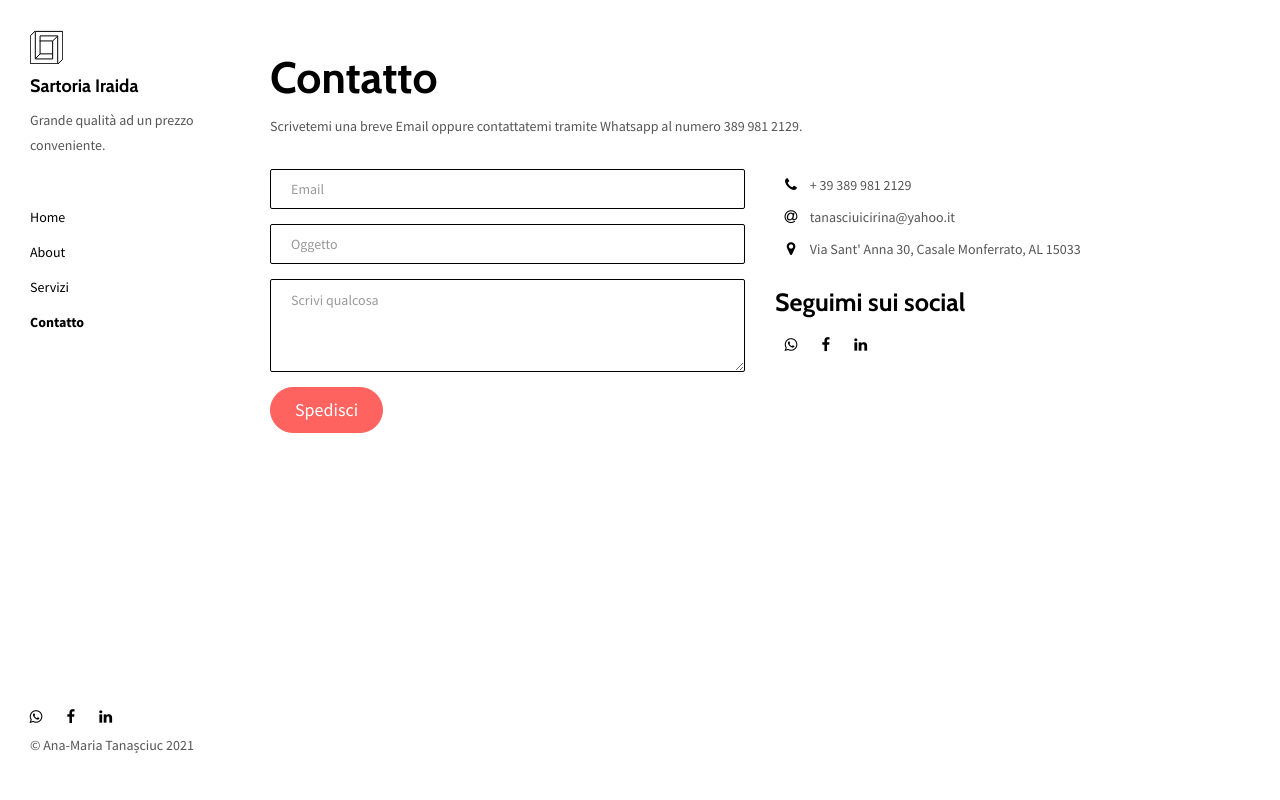
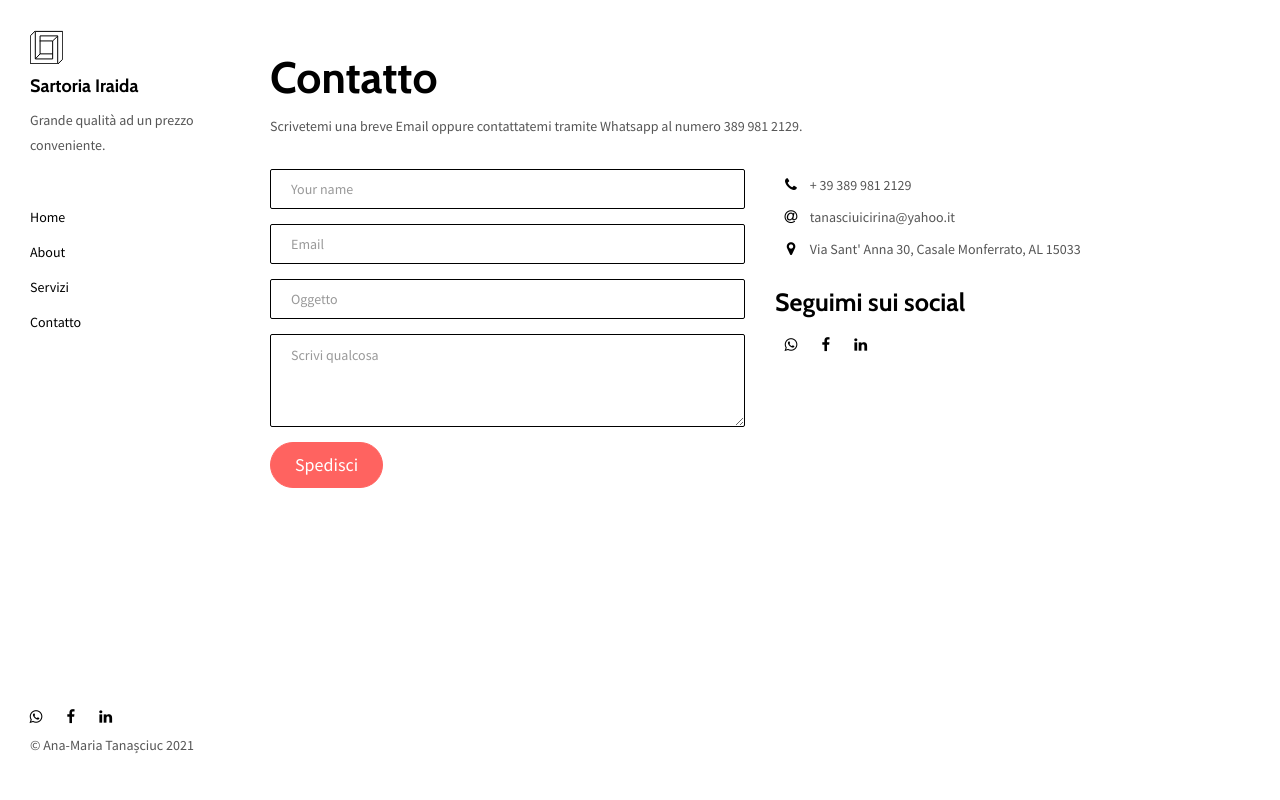
Before and after one commit to anasolomon/sartoriairaida, a plain HTML site: page contact.html in a window 1280 px wide. Drawn offline with nearby package versions, Linux system fonts and the light colour scheme.

Commit message:
Add files via upload

```diff
--- a/contact.html
+++ b/contact.html
@@ -19,7 +19,8 @@
 
   <title>Contatti</title>
 
-<link href="./main.82cfd66e.css" rel="stylesheet"></head>
+  <link href="./main.82cfd66e.css" rel="stylesheet">
+</head>
 
 <body>
 
@@ -57,8 +58,8 @@
             <a href="+393899812129" title="" class="fa-icon">
               <i class="fa fa-whatsapp"></i>
             </a>
-          <a href="https://www.facebook.com/Sartoria-Iraida-di-Casale-Monferrato-138156073413404/?ref=page_internal" title=""
-            class="fa-icon">
+            <a href="https://www.facebook.com/Sartoria-Iraida-di-Casale-Monferrato-138156073413404/?ref=page_internal"
+              title="" class="fa-icon">
               <i class="fa fa-facebook"></i>
             </a>
             <a href="https://www.linkedin.com/" title="" class="fa-icon">
@@ -80,17 +81,20 @@
           <p>Scrivetemi una breve Email oppure contattatemi tramite Whatsapp al numero 389 981 2129.</p>
         </div>
         <div class="section-container-spacer">
-       <form action="" class="reveal-content">
+          <form action="/send" method="POST" class="reveal-content">
             <div class="row">
               <div class="col-md-6">
                 <div class="form-group">
-                <input type="email" class="form-control" id="email" placeholder="Email">
+                  <input class="form-control" name="name" placeholder="Your name">
                 </div>
                 <div class="form-group">
-                <input type="text" class="form-control" id="subject" placeholder="Oggetto">
+                  <input type="email" class="form-control" name="email" placeholder="Email">
                 </div>
                 <div class="form-group">
-                <textarea class="form-control" rows="3" placeholder="Scrivi qualcosa"></textarea>
+                  <input class="form-control" name="subject" placeholder="Oggetto">
+                </div>
+                <div class="form-group">
+                  <textarea class="form-control" name="body" rows="3" placeholder="Scrivi qualcosa"></textarea>
                 </div>
                 <button type="submit" class="btn btn-primary btn-lg">Spedisci</button>
               </div>
@@ -112,14 +116,15 @@
                     <span class="fa-icon">
                       <i class="fa fa fa-map-marker" aria-hidden="true"></i>
                     </span>
-                  Via Sant' Anna 30,   Casale Monferrato, AL 15033
+                    Via Sant' Anna 30, Casale Monferrato, AL 15033
                   </li>
                 </ul>
                 <h3>Seguimi sui social</h3>
                 <a href="+393899812129" title="" class="fa-icon">
                   <i class="fa fa-whatsapp"></i>
                 </a>
-              <a href="https://www.facebook.com/Sartoria-Iraida-di-Casale-Monferrato-138156073413404/?ref=page_internal" title="" class="fa-icon">
+                <a href="https://www.facebook.com/Sartoria-Iraida-di-Casale-Monferrato-138156073413404/?ref=page_internal"
+                  title="" class="fa-icon">
                   <i class="fa fa-facebook"></i>
                 </a>
                 <a href="https://www.linkedin.com/" title="" class="fa-icon">
@@ -135,26 +140,4 @@
 
   </main>
 
-<script>
-document.addEventListener("DOMContentLoaded", function (event) {
-  navbarToggleSidebar();
-  navActivePage();
-});
-</script>
-
-<!-- Google Analytics: change UA-XXXXX-X to be your site's ID
-
-<script>
-  (function (i, s, o, g, r, a, m) {
-    i['GoogleAnalyticsObject'] = r; i[r] = i[r] || function () {
-      (i[r].q = i[r].q || []).push(arguments)
-    }, i[r].l = 1 * new Date(); a = s.createElement(o),
-      m = s.getElementsByTagName(o)[0]; a.async = 1; a.src = g; m.parentNode.insertBefore(a, m)
-  })(window, document, 'script', '//www.google-analytics.com/analytics.js', 'ga');
-  ga('create', 'UA-XXXXX-X', 'auto');
-  ga('send', 'pageview');
-</script>
-
---> <script type="text/javascript" src="./main.85741bff.js"></script></body>
-
 </html>
```
Also changed, not shown: about.html (+3 -1 lines), project.html (+2 -7 lines), services.html (+2 -2 lines). Lines whose indentation alone changed are shown as unchanged.
